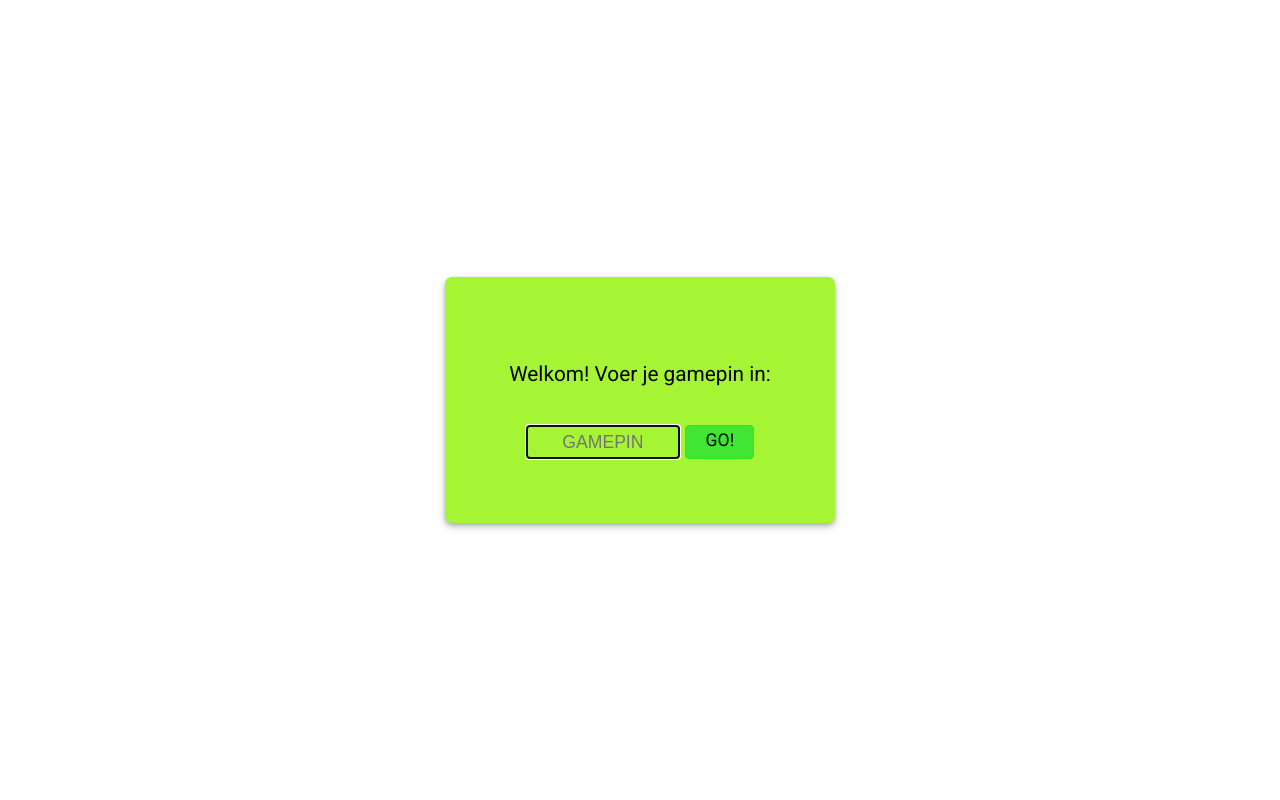
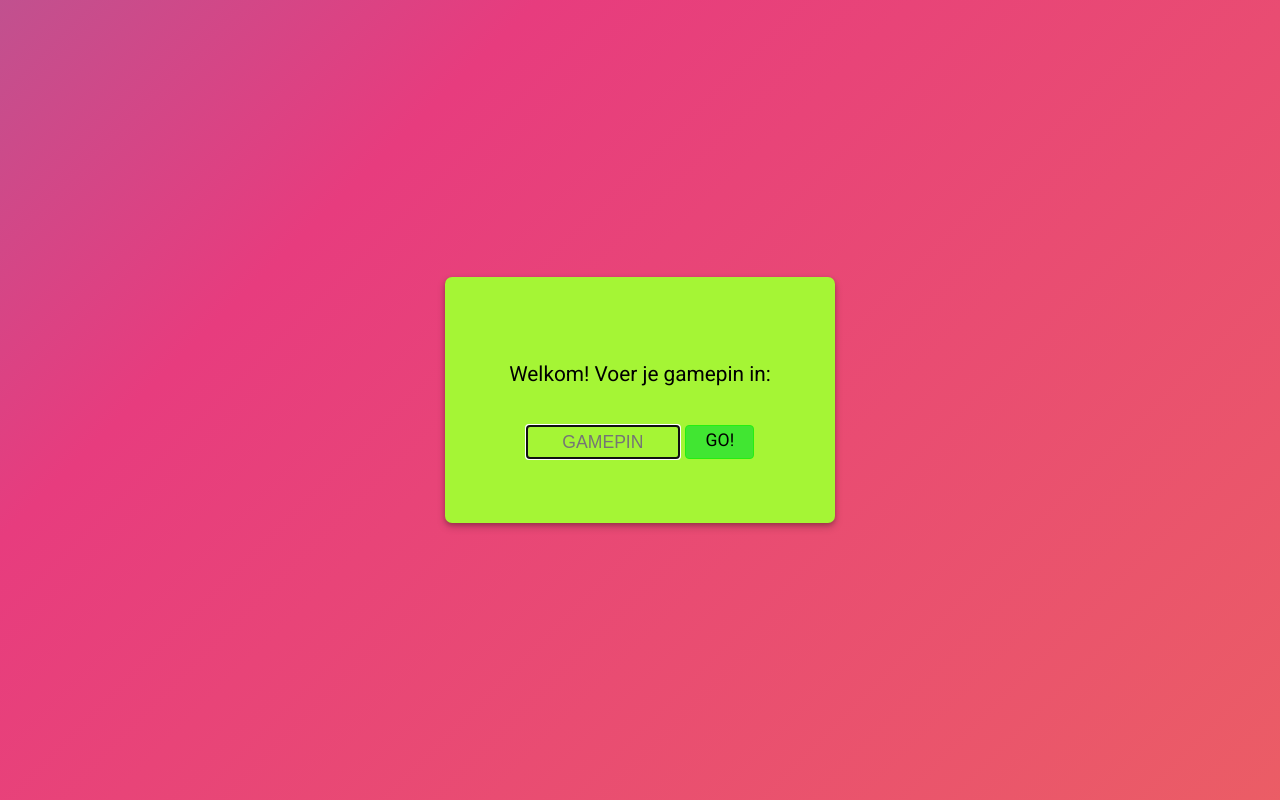
Before and after one commit to BaasS96/GAMIFICATION, a PHP site: page /joingame.html in a window 1280 px wide. Run offline with PHP 8.4, Linux system fonts and the light colour scheme.

Commit message:
login background changes colour now

```diff
--- a/gamepin.css
+++ b/gamepin.css
@@ -4,6 +4,16 @@ body {
     padding: 0;
     font-family: 'Roboto', sans-serif;
     background-color: #f7f7f7;
+}
+
+body {
+    width: 100vw;
+    height: 100vh;
+    background: linear-gradient(-45deg, #EE7752, #E73C7E, #23A6D5, #23D5AB);
+    background-size: 400% 400%;
+    -webkit-animation: Gradient 15s ease infinite;
+    -moz-animation: Gradient 15s ease infinite;
+    animation: Gradient 15s ease infinite;
 }
 
 .holder-h {
@@ -14,7 +24,6 @@ body {
     width: 100vw;
     overflow: hidden;
     z-index: 99;
-    background-color: white;
 }
 
 .holder {
@@ -150,7 +159,55 @@ body {
 }
 
 @keyframes blowup {
-    from {width: 12%; height: 50%; border-radius: 5px;}
-    50% {width: 18%; height: 100%; border-radius: 7.5px;}
-    to {width: 12%; height: 50%; border-radius: 5px;}
+    from {
+        width: 12%;
+        height: 50%;
+        border-radius: 5px;
     }
+    50% {
+        width: 18%;
+        height: 100%;
+        border-radius: 7.5px;
+    }
+    to {
+        width: 12%;
+        height: 50%;
+        border-radius: 5px;
+    }
+}
+
+@-webkit-keyframes Gradient {
+    0% {
+        background-position: 0% 50%
+    }
+    50% {
+        background-position: 100% 50%
+    }
+    100% {
+        background-position: 0% 50%
+    }
+}
+
+@-moz-keyframes Gradient {
+    0% {
+        background-position: 0% 50%
+    }
+    50% {
+        background-position: 100% 50%
+    }
+    100% {
+        background-position: 0% 50%
+    }
+}
+
+@keyframes Gradient {
+    0% {
+        background-position: 0% 50%
+    }
+    50% {
+        background-position: 100% 50%
+    }
+    100% {
+        background-position: 0% 50%
+    }
+}
--- a/games/2221/I/qgroup.json
+++ b/games/2221/I/qgroup.json
@@ -1 +1 @@
-{"name":"Introductie","longname":"Wat moet je doen?","description":"Jullie werken in een restaurant. Dit restaurant moet voldoen aan een aantal voorwaarden om een gezond restaurant te worden.\nDe groepjes strijden tegen elkaar. Welk groepje heeft als eerste alle certificaten behaald en kan zichzelf een gezond restaurant noemen?","image":"info.jpg","imagelocation":"main","id":"I"}
+{"name":"Introductie","longname":"Wat moet je doen?","description":"Jullie werken in een restaurant. Dit restaurant moet voldoen aan een aantal voorwaarden om een gezond restaurant te worden.\nDe groepjes strijden tegen elkaar. Welk groepje heeft als eerste alle certificaten behaald en kan zichzelf een gezond restaurant noemen?","image":"info.jpg","imagelocation":"main","id":"I","questions":{"3f":{"id":"3f","title":"Eerste vraag","description":"Even kijken of je goed hebt opgelet.","qtype":"radio","q_pswd":"","image":"","question":"Wat moet jullie restaurant worden?","answers":["Gezond","Ongezond","Lekker"],"right_answers":["Gezond"],"points":"1","exptime":"60","useterminal":false,"terminals":[]}}}
--- a/games/2221/game.json
+++ b/games/2221/game.json
@@ -1 +1 @@
-{"creator":"Bas Sauren","grouptitle":"Restaurant","image":"logo.png","imagelocation":null,"maxterminals":"1","creationtime":1547647068,"qgroups":["games\/2221\/GeF","games\/2221\/E","games\/2221\/P","games\/2221\/SvV","games\/2221\/S","games\/2221\/E1","games\/2221\/GoO","games\/2221\/I"],"id":"2221"}
+{ "creator": "Bas Sauren", "grouptitle": "Restaurant", "image": "logo.png", "imagelocation": null, "maxterminals": "1", "creationtime": 1547647068, "qgroups": ["games\/2221\/I", "games\/2221\/GeF", "games\/2221\/E", "games\/2221\/P", "games\/2221\/SvV", "games\/2221\/S", "games\/2221\/E1", "games\/2221\/GoO"], "id": "2221" }
```
Lines whose indentation alone changed are shown as unchanged.
